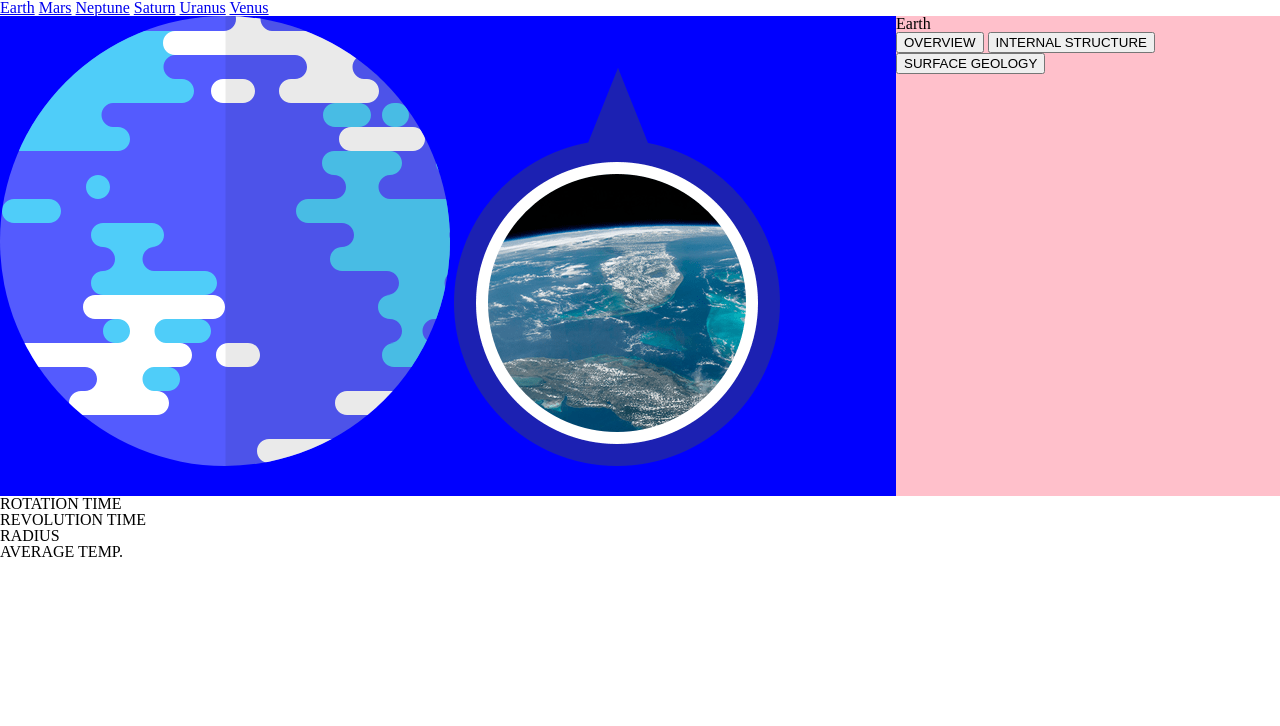
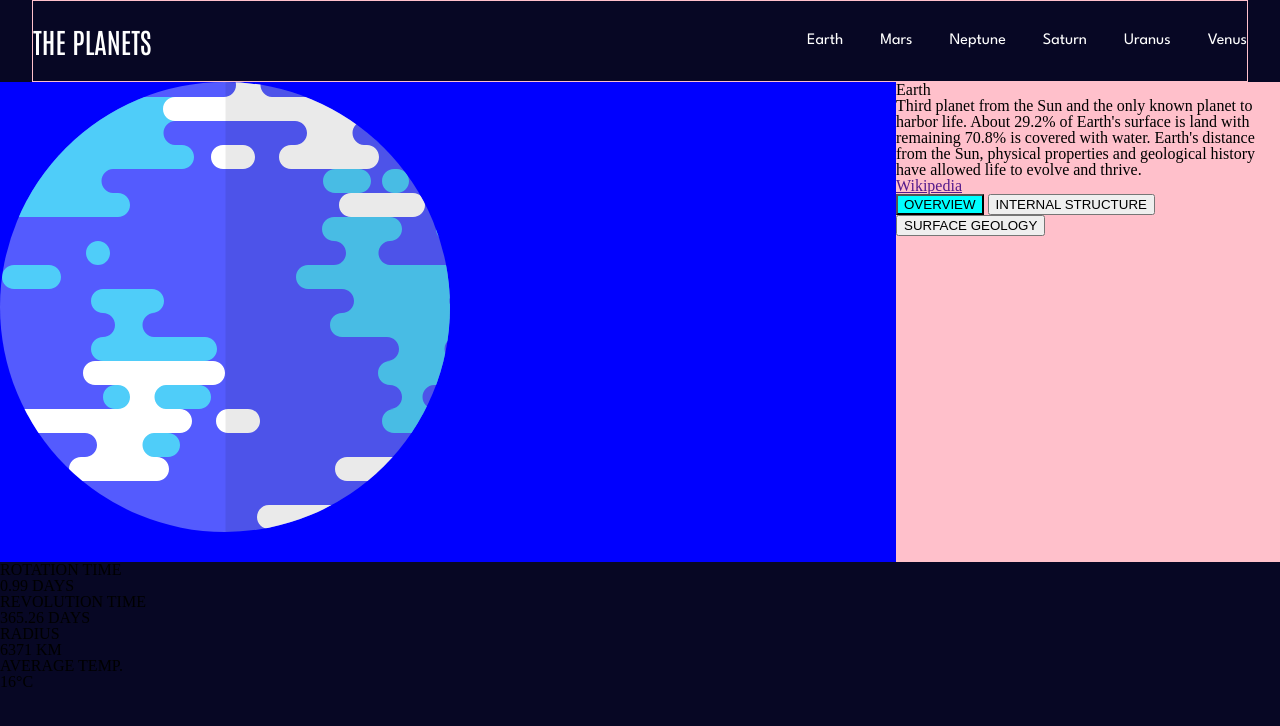
Before and after one commit to andreslopezlu/planets, a website: page index.html in a window 1280 px wide. Drawn offline with nearby package versions, Linux system fonts and the light colour scheme; files that its build step writes are made by us from their sources.

Commit message:
Add main and navbar styles

```diff
--- a/assets/sass/_constants.scss
+++ b/assets/sass/_constants.scss
@@ -23,13 +23,13 @@ $blue: #2D68F0;
 
 @mixin h1_title {
     font-family: 'Antonio', sans-serif;
-    height: 80px;
+    font-size: 28px;
     line-height: 1.3;
 }
 
 @mixin h2_title {
     font-family: 'Antonio', sans-serif;
-    height: 40px;
+    height: 11px;
     line-height: 1.3;
     letter-spacing: -1.5;
 }
--- /dev/null
+++ b/assets/sass/_general.scss
@@ -0,0 +1,7 @@
+body {
+  background-color: $dark-blue;
+}
+
+.main {
+  background-image: ('../images/background-stars.svg');
+}
--- /dev/null
+++ b/assets/sass/_navbar.scss
@@ -0,0 +1,27 @@
+.main {
+  .navbar {
+    display: flex;
+    flex-direction: row;
+    flex-wrap: nowrap;
+    justify-content: space-between;
+    align-items: center;
+    margin: 0 32px;
+    border: 1px solid pink;
+
+    &__title {
+      @include h1_title();
+      color: $white;
+      margin: 22px 0;
+    }
+
+    &__links {
+
+      a {
+        @include body_font();
+        text-decoration: none;
+        color: $white;
+        margin-left: 33px;
+      }
+    }
+  }
+}
--- a/assets/sass/_planetPortrait.scss
+++ b/assets/sass/_planetPortrait.scss
@@ -1,4 +1,7 @@
 .main{
+  max-width: 1440px;
+  margin: 0 auto;
+
   .planet-portrait {
     height: 60vh;
     width: 100%;
--- a/assets/sass/main.scss
+++ b/assets/sass/main.scss
@@ -1,3 +1,5 @@
 @import './reseter';
 @import './constants';
 @import './planetPortrait';
+@import './navbar';
+@import './general';
--- a/index.html
+++ b/index.html
@@ -11,9 +11,7 @@
 <body onload="checkPlanet()">
   <div class="main">
     <div class="navbar">
-      <div class="navbar__icon">
-
-      </div>
+      <h1 class="navbar__title">THE PLANETS</h1>
       <div class="navbar__links">
         <a href="#earth-overviewContent">Earth</a>
         <a href="#mars-overviewContent">Mars</a>
--- a/index.js
+++ b/index.js
@@ -1,3 +1,5 @@
+// This section merge all planets data, simulating the parsed answer of an API
+
 const basePathEarth = '../assets/images/planets/earth'
 
 const planetEarth = {
@@ -276,42 +278,159 @@ const planetsData ={
 }
 
 
+// This section enable DOM upgrade
+
+const getDOMObjects = () => {
+
+
+  // planet-portrait__board section
+
+  const title = document.getElementById('planet-name')
+  const info = document.getElementById('planet-info')
+  const source = document.getElementById('planet-info-source')
+  const btnOverviewContent = document.getElementById('btn-overviewContent')
+  const btnInternalStructure = document.getElementById('btn-internalStructure')
+  const btnSurfaceGeology = document.getElementById('btn-surfaceGeology')
+
+
+  // planet-portrait__image section
+
+  const mainImage = document.getElementById('planet-principal-image')
+  const complementaryInage = document.getElementById('planet-second-image')
+
+
+  // planet-cards section
+
+  const rotation = document.getElementById('rotation')
+  const revolution = document.getElementById('revolution')
+  const radius = document.getElementById('radius')
+  const temperature = document.getElementById('temperature')
+
+
+  return {
+    title,
+    info,
+    source,
+    btnOverviewContent,
+    btnInternalStructure,
+    btnSurfaceGeology,
+    mainImage,
+    complementaryInage,
+    rotation,
+    revolution,
+    radius,
+    temperature,
+  }
+}
+
+const updateDOMPlanetInfo = (planet, section) => {
+  const planetInfo = planetsData[planet]
+  const {
+    title,
+    info,
+    source,
+    btnOverviewContent,
+    btnInternalStructure,
+    btnSurfaceGeology,
+    mainImage,
+    complementaryInage,
+    rotation,
+    revolution,
+    radius,
+    temperature,
+  } = getDOMObjects()
+
+  updateTextContent(title, planetInfo.title)
+  updateTextContent(info, planetInfo.data[section].data)
+  updateLinkContent(source, planetInfo.data[section].source.url, planetInfo.data[section].source.label)
+  updateTextContent(rotation, `${planetInfo.data.meaasures.rotation} DAYS`)
+  updateTextContent(revolution, `${planetInfo.data.meaasures.revolution} DAYS`)
+  updateTextContent(radius, `${planetInfo.data.meaasures.radius} KM`)
+  updateTextContent(temperature, `${planetInfo.data.meaasures.temperature}°C`)
+  activateSectionButton([btnOverviewContent, btnInternalStructure, btnSurfaceGeology], section)
+
+  updateImages(
+    [mainImage, complementaryInage],
+    planetInfo.data[section].images,
+    [`draw of ${planet}`, `an image about geology of ${planet}`],
+  )
+}
+
+const updateTextContent = (element, content) => (element.innerText = content)
+
+const updateLinkContent = (link, url, content) => {
+  link.text = content
+  link.href = url
+}
+
+const activateSectionButton = (buttons, section) => {
+  buttons.forEach(button => {
+    const buttonClasses = button.classList
+
+    buttonClasses.remove('btn-section--active')
+    if(button.id === `btn-${section}`) buttonClasses.add('btn-section--active')
+  })
+}
+
+const selectInfoGroup = (section) => {
+  const curentUrl = new URL(document.URL)
+  const newHash = curentUrl.hash
+  const currentPlanetOptions = newHash ? newHash.split('#')[1].split('-') : undefined
+  const currentPlanet = currentPlanetOptions ? currentPlanetOptions[0] : undefined
+
+  curentUrl.hash = `#${currentPlanet}-${section}`
+  const newUrl = curentUrl.href
+  document.location.href = newUrl
+}
+
+const updateImages = (containers, sources, alts) => {
+  containers.forEach(container => {
+    const index = containers.indexOf(container)
+    const source = sources[index]
+    const alt = alts[index]
+    const containerClasses = container.classList
+
+    containerClasses.remove('img--hidded')
+    container.src = source || ''
+    container.alt = alt || ''
+
+    if(!source) containerClasses.add('img--hidded')
+  })
+}
+
+const knownHash = {
+  planets: ['earth', 'jupiter', 'mars', 'neptune', 'saturn', 'uranus', 'venus'],
+  sections: ['overviewContent', 'internalStructure', 'surfaceGeology'],
+}
+
+// Listen to hash changes, and start DOM modifications
+
 window.addEventListener('hashchange', function() {
 	const newHash = new URL(document.URL).hash
-  const currentPlanet = newHash.split('#')[1]
+  const currentPlanetOptions = newHash ? newHash.split('#')[1].split('-') : undefined
+  const currentPlanet = currentPlanetOptions ? currentPlanetOptions[0] : undefined
+  const currentSection = currentPlanetOptions ? currentPlanetOptions[1] : undefined
 
-  updateDOMPlanetInfo(currentPlanet)
+  updateDOMPlanetInfo(currentPlanet, currentSection)
 });
-
-const updateDOMPlanetInfo = (planet) => {
-  const planetInfo = planetsData[planet]
-
-  const title = document.getElementById('planet-name')
-  const tag = document.getElementById('tag-earth')
-  const principalImg = document.getElementById('planet-principal-image')
-  const secondarImg = document.getElementById('planet-second-image')
-
-
-  title.innerText = planetInfo.title
-  principalImg.src = planetInfo.data.surfaceGeology.images[0]
-  secondarImg.src = planetInfo.data.surfaceGeology.images[1]
-  tag.addClass('active')
-}
 
 
 // Thia for onload at Body
+// It update hash to a default value, if initial is no hash at URL
 
 const checkPlanet = () => {
   const curentUrl = new URL(document.URL)
-  const currentHash = curentUrl.hash
-  const currentPlanet = currentHash.split('#')[1]
+  const newHash = curentUrl.hash
+  const currentPlanetOptions = newHash ? newHash.split('#')[1].split('-') : undefined
+  const currentPlanet = currentPlanetOptions ? currentPlanetOptions[0] : undefined
+  const currentSection = currentPlanetOptions ? currentPlanetOptions[1] : undefined
 
-  if(!currentPlanet) {
+  if(!newHash) {
     const URLToGo = new URL(document.URL)
 
-    URLToGo.hash = '#earth'
+    URLToGo.hash = '#earth-overviewContent'
     return document.location.href = URLToGo
   }
 
-  updateDOMPlanetInfo(currentPlanet)
+  updateDOMPlanetInfo(currentPlanet, currentSection)
 }
```
